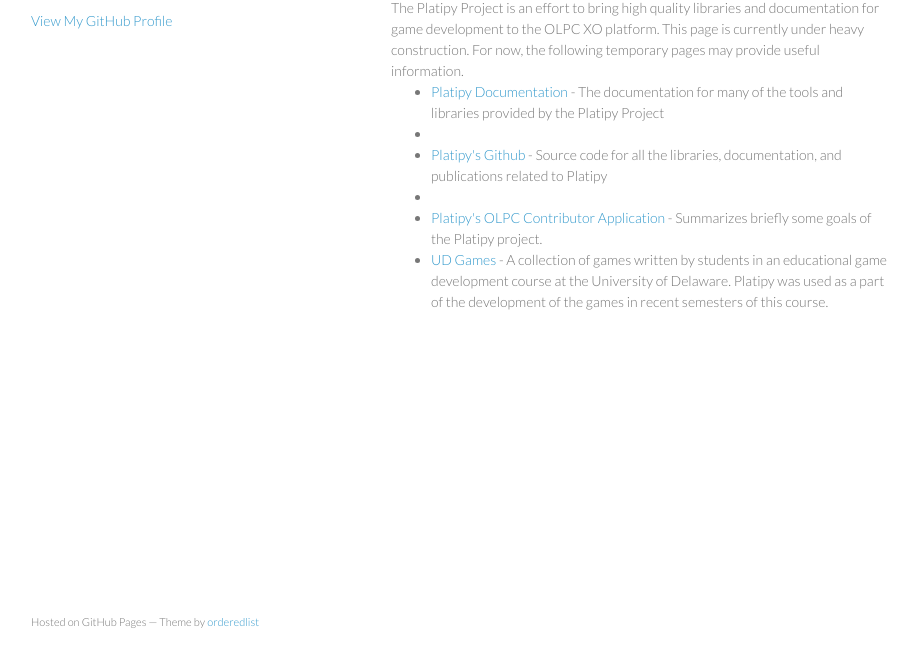
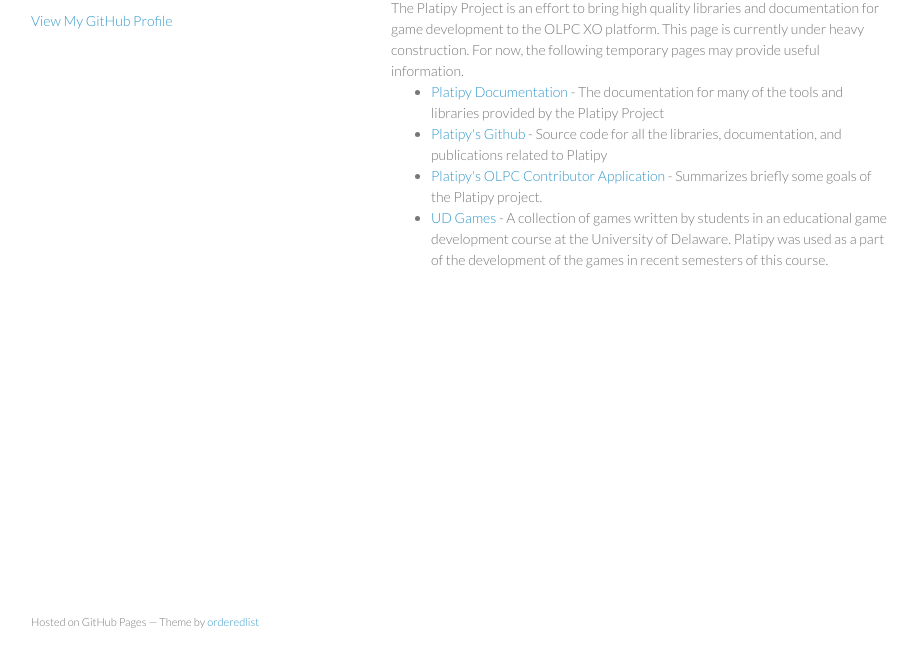
Before and after one commit to platipy/platipy.github.com, a plain HTML site: page index.html in a window 1280 px wide. Shown: the part 99-766 px from the top of the page, without its empty margins (179-1096 px from the left). Drawn offline with Linux system fonts and the light colour scheme.

Commit message:
HTML fail.
Signed-off-by: Robert Deaton <rdeaton@udel.edu>

```diff
--- a/index.html
+++ b/index.html
@@ -28,8 +28,8 @@
         The Platipy Project is an effort to bring high quality libraries and documentation for game development to the OLPC XO platform. This page is currently under heavy construction. For now, the following temporary pages may provide useful information.
 
         <ul>
-          <li><a href="http://platipy.readthedocs.org">Platipy Documentation</a> - The documentation for many of the tools and libraries provided by the Platipy Project<li>
-          <li><a href="http://github.com/platipy/">Platipy's Github</a> - Source code for all the libraries, documentation, and publications related to Platipy<li>
+          <li><a href="http://platipy.readthedocs.org">Platipy Documentation</a> - The documentation for many of the tools and libraries provided by the Platipy Project</li>
+          <li><a href="http://github.com/platipy/">Platipy's Github</a> - Source code for all the libraries, documentation, and publications related to Platipy</li>
           <li><a href="http://platipy.org/pages/contributor-application.html">Platipy's OLPC Contributor Application</a> - Summarizes briefly some goals of the Platipy project.</li>
           <li><a href="https://sites.google.com/site/computeteams4youth/games?pli=1">UD Games</a> - A collection of games written by students in an educational game development course at the University of Delaware. Platipy was used as a part of the development of the games in recent semesters of this course.</li>
         </ul>
```
